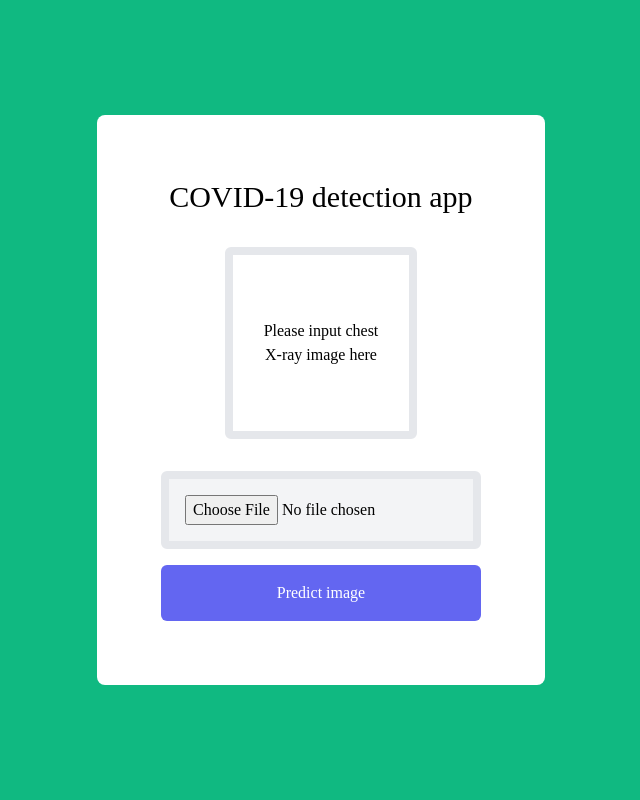
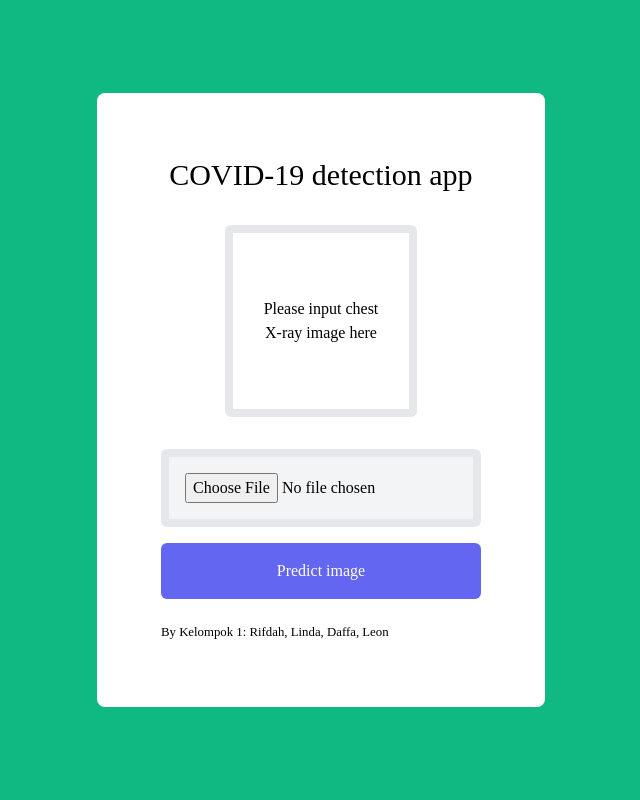
Before and after one commit to itsLeonB/covid-19-ann, a Flask app: page / in a window 1280 px wide. Shown: the whole page, without its empty margins (319-959 px from the left). Run offline with Flask 2, Linux system fonts and the light colour scheme.

Commit message:
Update index.html

```diff
--- a/templates/index.html
+++ b/templates/index.html
@@ -43,7 +43,7 @@
                         rounded-md
                     ">
                 <p class="text-center">
-                    Please input chest <br>X-ray image here
+                    Please input chest<br>X-ray image here
                 </p>
             </div>
             {% endif %} {% if prediction %}
@@ -60,7 +60,8 @@
                         " />
                 <button type="submit" class="p-4 bg-indigo-500 text-white rounded-md">
                     Predict image
-                </button>
+                </button><br>
+                <small>By Kelompok 1: Rifdah, Linda, Daffa, Leon</small>
             </form>
         </main>
     </section>
```
